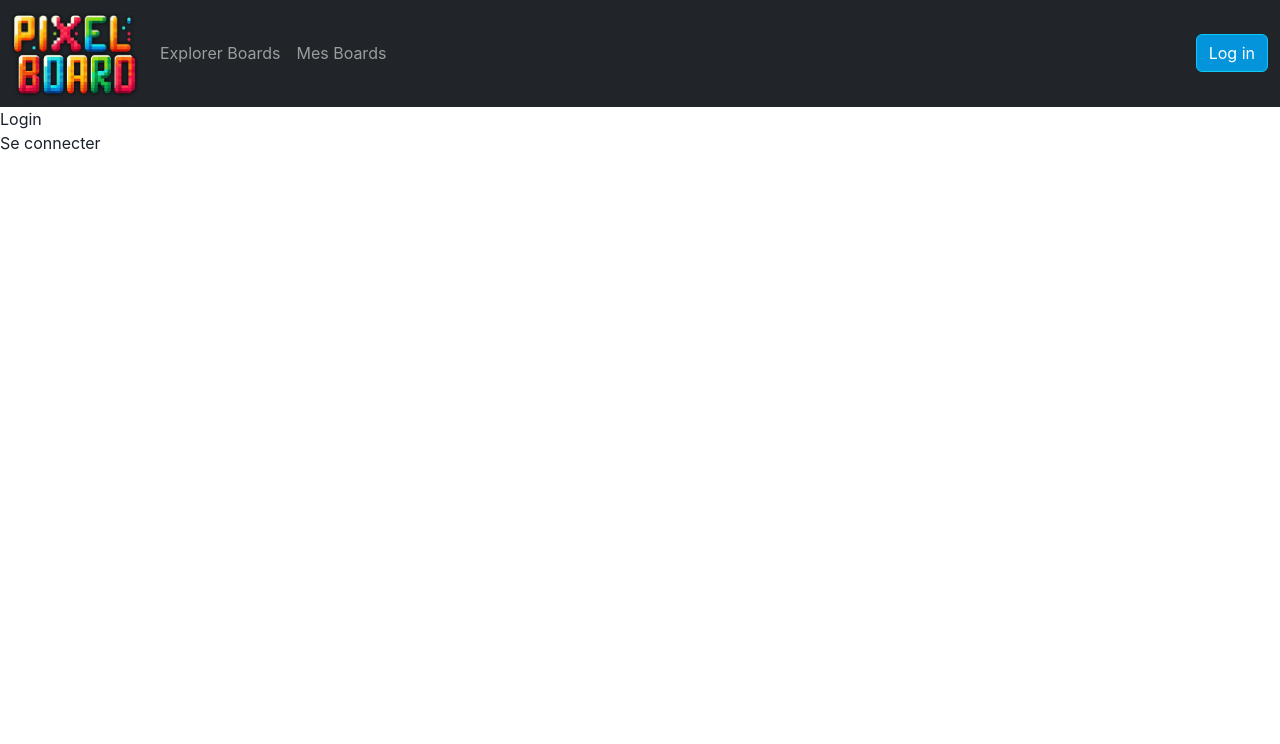
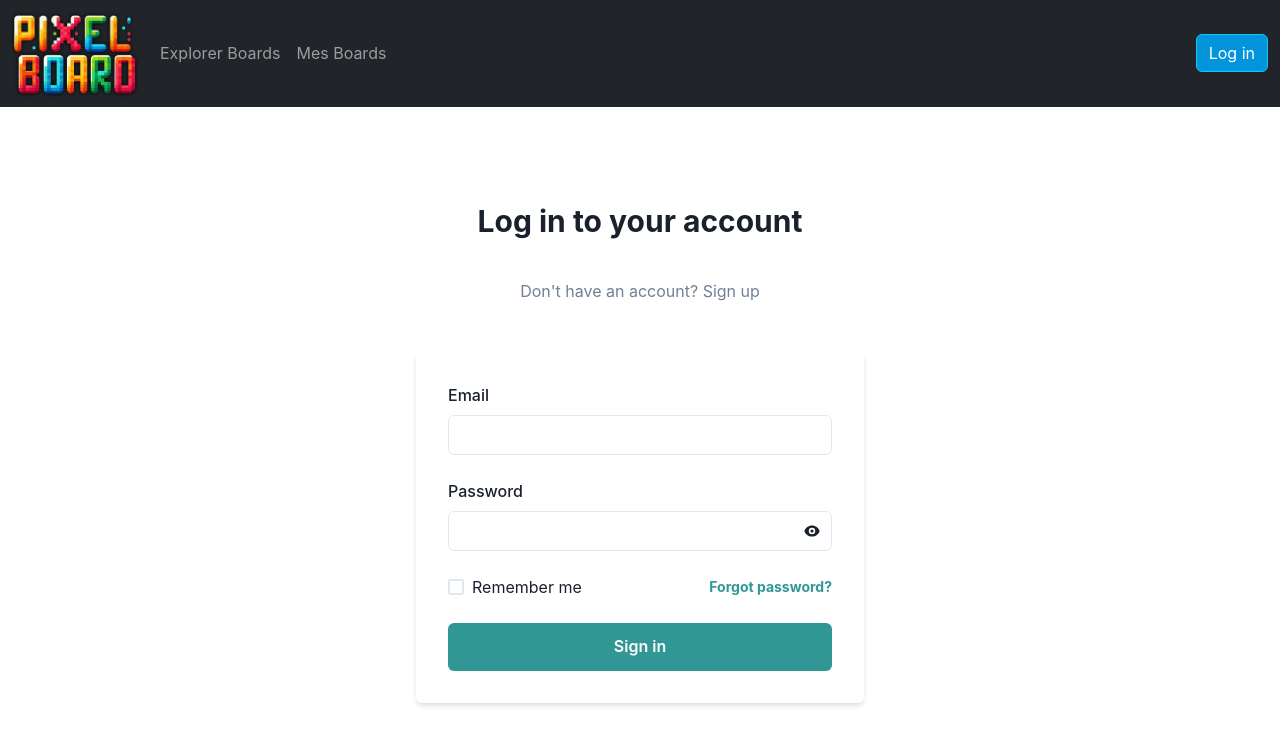
Before and after one commit to PandaShad/mbds-project-rplace, a React (Create React App) app in the folder packages/client/: page /login in a window 1280 px wide. Shown: the top 744 px of the page. Built offline with nearby package versions, Linux system fonts and the light colour scheme.

Commit message:
feat(client): add forms for login page

```diff
--- a/packages/client/src/components/loginPage/Login.js
+++ b/packages/client/src/components/loginPage/Login.js
@@ -1,13 +1,79 @@
-import React from 'react';
+// eslint-disable-next-line
+import {
+	Box,
+	Button,
+	Checkbox,
+	Container,
+	FormControl,
+	FormLabel,
+	Heading,
+	HStack,
+	Input,
+	Link,
+	Stack,
+	Text,
+} from '@chakra-ui/react';
+import { PasswordField } from './PasswordField';
 import { useAuth } from '../../contexts/AuthContext';
 
-export default function Login() {
+export default function LoginPage() {
 	const { login } = useAuth();
 
 	return (
-		<div>
-			<div>Login</div>
-			<button type="button" onClick={login}>Se connecter</button>
-		</div> // Closing div tag
+		<Container
+			maxW="lg"
+			py={{ base: '12', md: '24' }}
+			px={{ base: '0', sm: '8' }}
+		>
+			<Stack spacing="8" align="center">
+				<Heading size={{ base: 'md', md: 'lg' }} textAlign="center">
+					Log in to your account
+				</Heading>
+				<Text color="gray.500">
+					Don&apos;t have an account?{' '}
+					<Link href="/signin">Sign up</Link>
+				</Text>
+
+				<Box
+					w="full"
+					p={{ base: '4', sm: '8' }}
+					bg="white"
+					boxShadow="md"
+					borderRadius="md"
+				>
+					<Stack spacing="6">
+						<FormControl>
+							<FormLabel htmlFor="email">Email</FormLabel>
+							<Input
+								id="email"
+								type="email"
+								focusBorderColor="teal.500"
+								borderRadius="md"
+							/>
+						</FormControl>
+						<PasswordField />
+						<HStack justify="space-between" alignItems="center">
+							<Checkbox colorScheme="teal">Remember me</Checkbox>
+							<Link
+								color="teal.500"
+								fontSize="sm"
+								fontWeight="bold"
+							>
+								Forgot password?
+							</Link>
+						</HStack>
+						<Button
+							onClick={login}
+							colorScheme="teal"
+							size="lg"
+							fontSize="md"
+							w="full"
+						>
+							Sign in
+						</Button>
+					</Stack>
+				</Box>
+			</Stack>
+		</Container>
 	);
 }
--- /dev/null
+++ b/packages/client/src/components/loginPage/PasswordField.js
@@ -0,0 +1,56 @@
+// eslint-disable-next-line
+import {
+	FormControl,
+	FormLabel,
+	IconButton,
+	Input,
+	InputGroup,
+	InputRightElement,
+	useDisclosure,
+	useMergeRefs,
+} from '@chakra-ui/react';
+import { forwardRef, useRef } from 'react';
+
+// eslint-disable-next-line
+import { HiEye, HiEyeOff } from 'react-icons/hi';
+
+export const PasswordField = forwardRef((props, ref) => {
+	const { isOpen, onToggle } = useDisclosure();
+	const inputRef = useRef(null);
+	const mergeRef = useMergeRefs(inputRef, ref);
+	const onClickReveal = () => {
+		onToggle();
+		if (inputRef.current) {
+			inputRef.current.focus({
+				preventScroll: true,
+			});
+		}
+	};
+	return (
+		<FormControl>
+			<FormLabel htmlFor="password">Password</FormLabel>
+			<InputGroup>
+				<InputRightElement>
+					<IconButton
+						variant="text"
+						aria-label={
+							isOpen ? 'Mask password' : 'Reveal password'
+						}
+						icon={isOpen ? <HiEyeOff /> : <HiEye />}
+						onClick={onClickReveal}
+					/>
+				</InputRightElement>
+				<Input
+					id="password"
+					ref={mergeRef}
+					name="password"
+					type={isOpen ? 'text' : 'password'}
+					autoComplete="current-password"
+					required
+					{...props}
+				/>
+			</InputGroup>
+		</FormControl>
+	);
+});
+PasswordField.displayName = 'PasswordField';
```
